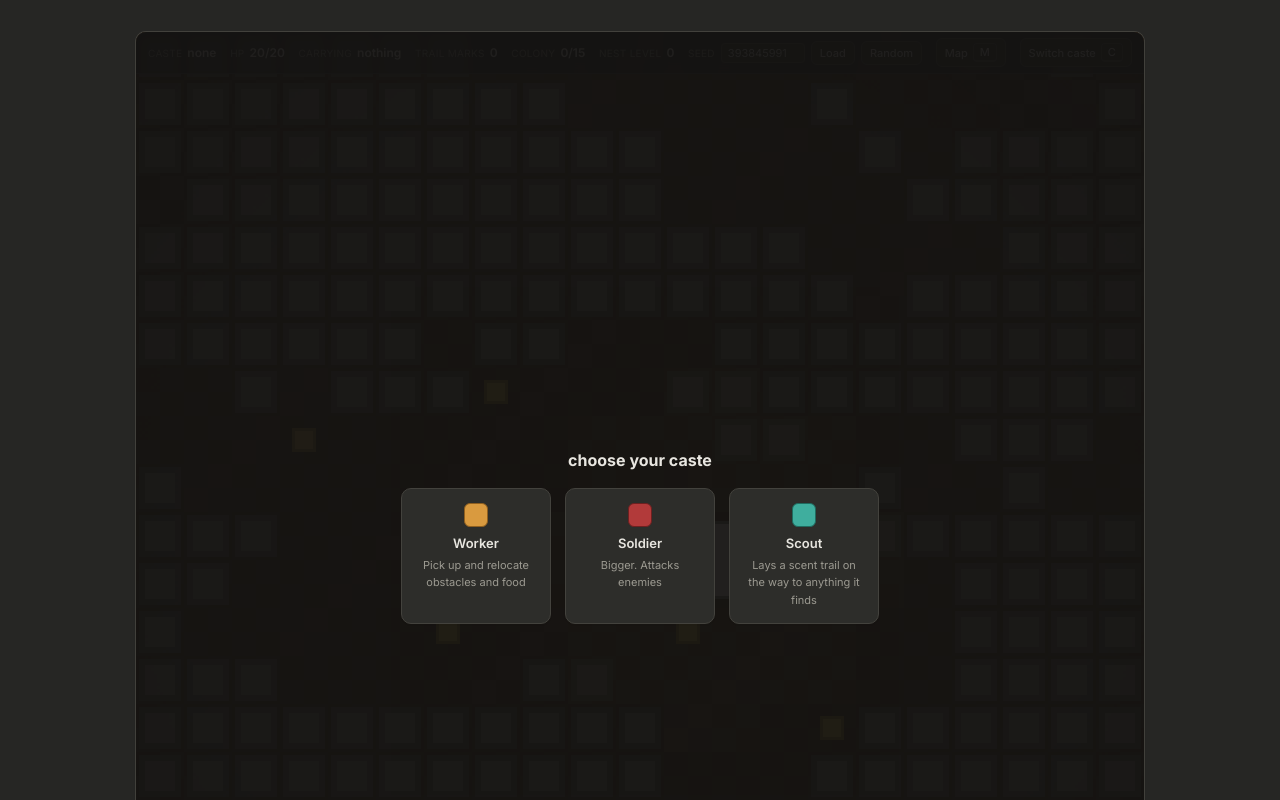
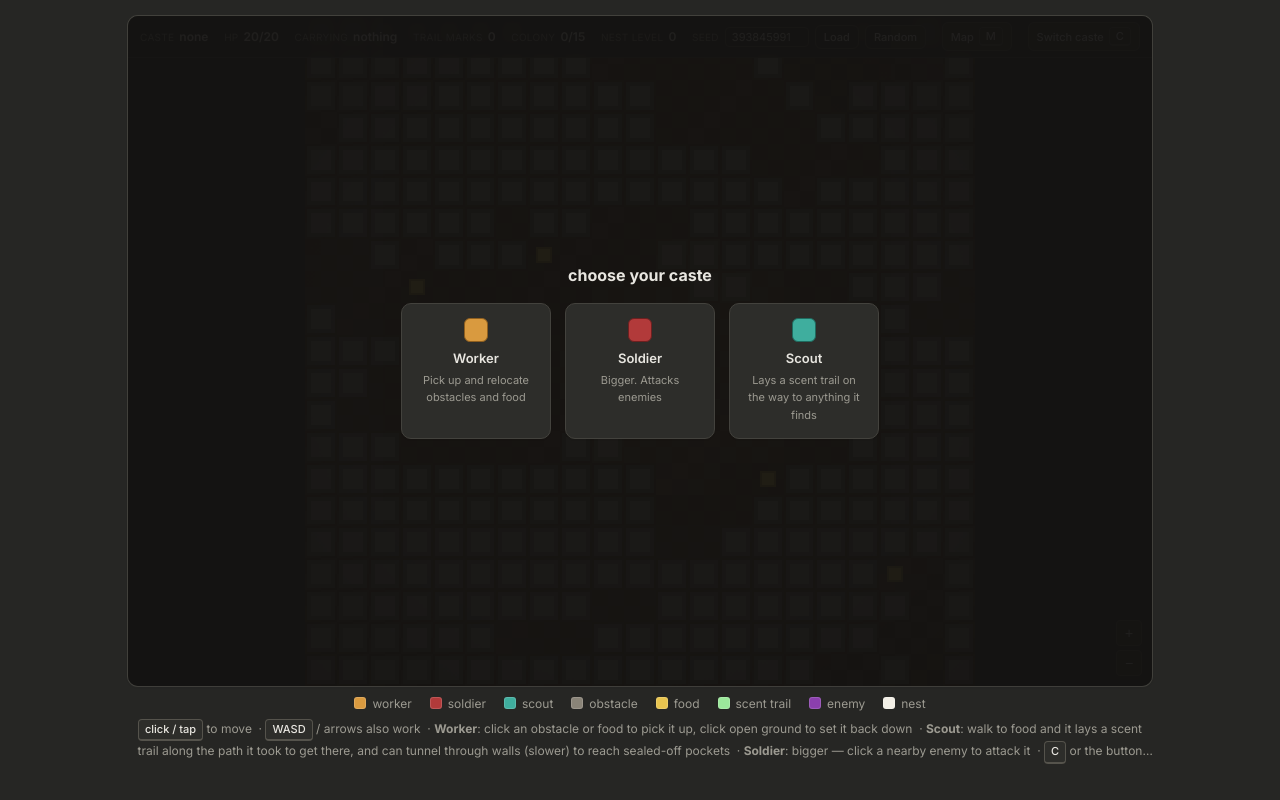
Before and after one commit to kadimara/project-colony, a React (Vite) app: page / in a window 1280 px wide. Shown: the top 800 px of the page. Built offline with nearby package versions, Linux system fonts and the light colour scheme.

Commit message:
fix canvas width height scalable and worker food drop

```diff
--- a/src/Colony.tsx
+++ b/src/Colony.tsx
@@ -11,7 +11,7 @@ function Colony() {
     <div className="stage">
       <div className="canvas-stage">
         <div className="viewport-wrap">
-          <canvas id="game" width={272} height={192} style={{ width: '816px', height: '576px' }} />
+          <canvas id="game" width={272} height={192} />
         </div>
 
         <div className="statusbar">
--- a/src/colony.css
+++ b/src/colony.css
@@ -18,15 +18,18 @@
     font-family: 'Inter', -apple-system, BlinkMacSystemFont, sans-serif;
     display: flex;
     justify-content: center;
-    min-height: 100vh;
+    height: 100%;
   }
   .stage {
-    padding: 32px 16px 48px;
+    padding: 16px 16px 24px;
     display: flex;
     flex-direction: column;
     align-items: center;
     max-width: 1100px;
     width: 100%;
+    height: 100vh;
+    height: 100dvh;
+    box-sizing: border-box;
   }
   .title {
     font-size: 20px;
@@ -42,13 +45,27 @@
     margin: 0 0 24px;
     text-align: center;
   }
-  .canvas-stage { position: relative; border-radius: 10px; overflow: hidden; box-shadow: 0 1px 3px rgba(0,0,0,0.08), 0 0 0 1px var(--border); }
+  .canvas-stage {
+    position: relative;
+    border-radius: 10px;
+    overflow: hidden;
+    box-shadow: 0 1px 3px rgba(0,0,0,0.08), 0 0 0 1px var(--border);
+    flex: 1 1 auto;
+    min-height: 0;
+    min-width: 0;
+    width: 100%;
+    display: flex;
+    align-items: center;
+    justify-content: center;
+  }
   .viewport-wrap { background: #000; overflow: hidden; line-height: 0; }
   canvas#game {
     image-rendering: pixelated;
     image-rendering: crisp-edges;
     display: block;
     cursor: pointer;
+    max-width: 100%;
+    max-height: 100%;
   }
   .statusbar {
     position: absolute;
@@ -68,7 +85,8 @@
   .stat-label { color: var(--text-dim); font-size: 10px; letter-spacing: 0.3px; text-transform: uppercase; }
   .stat-value { color: var(--text); font-size: 12px; font-weight: 600; }
   .legend {
-    margin-top: 14px;
+    margin-top: 10px;
+    flex: 0 0 auto;
     display: flex;
     gap: 18px;
     font-size: 12px;
@@ -79,12 +97,17 @@
   .legend-item { display: flex; align-items: center; gap: 6px; }
   .swatch { width: 12px; height: 12px; border-radius: 3px; display: inline-block; border: 1px solid rgba(255,255,255,0.15); }
   .hint {
-    margin-top: 16px;
+    margin-top: 8px;
+    flex: 0 0 auto;
     font-size: 12px;
     color: var(--text-dim);
     text-align: center;
-    line-height: 1.9;
+    line-height: 1.6;
     max-width: 1024px;
+    overflow: hidden;
+    display: -webkit-box;
+    -webkit-line-clamp: 2;
+    -webkit-box-orient: vertical;
   }
   .key {
     display: inline-block;
--- a/src/constants.ts
+++ b/src/constants.ts
@@ -7,37 +7,42 @@ export const SPAWN_X = Math.floor(MAP_W / 2);
 export const SPAWN_Y = Math.floor(MAP_H / 2);
 export const INITIAL_SEED = 393845991;
 
+// all three castes share one base move speed (worker's) so no caste is
+// simply faster than another outside of situational modifiers (a scout
+// digging, or a worker hauling something — see SCOUT_DIG_MOVE_DUR)
+export const BASE_MOVE_DUR = 240;
+
 export const CASTES: Record<CasteKey, CasteDef> = {
   worker: {
     name: 'Worker',
     color: '#d99a3f',
     edge: '#8f5f1f',
-    moveDur: 240,
+    moveDur: BASE_MOVE_DUR,
     inset: 3,
   },
   soldier: {
     name: 'Soldier',
     color: '#b23a3a',
     edge: '#6e2020',
-    moveDur: 260,
+    moveDur: BASE_MOVE_DUR,
     inset: 1,
   },
   scout: {
     name: 'Scout',
     color: '#3fae9e',
     edge: '#1f6b5f',
-    moveDur: 190,
+    moveDur: BASE_MOVE_DUR,
     inset: 3,
   },
 };
 
-// each zoom level uses a clean integer CSS scale so tiles stay crisp
-// vpw * TILE * scale = displayed px width (target: 1024×1024)
+// vpw × vph tiles visible at each zoom level — kept square (vpw === vph) so
+// the on-screen canvas is always a square that can be fit to the viewport
 export const ZOOM_LEVELS: ZoomLevel[] = [
-  { vpw: 16, vph: 16, scale: 4 }, // zoomed in   — 1024×1024px
-  { vpw: 21, vph: 21, scale: 3 }, // default     — 1008×1008px
-  { vpw: 32, vph: 32, scale: 2 }, // zoomed out  — 1024×1024px
-  { vpw: 64, vph: 64, scale: 1 }, // far          — 1024×1024px
+  { vpw: 16, vph: 16 }, // zoomed in
+  { vpw: 21, vph: 21 }, // default
+  { vpw: 32, vph: 32 }, // zoomed out
+  { vpw: 64, vph: 64 }, // far
 ];
 export const DEFAULT_ZOOM_INDEX = 1;
 
@@ -86,10 +91,12 @@ export const COLONIST_MAX_HP: Record<CasteKey, number> = {
   soldier: 16,
   scout: 8,
 };
+// colonist AI shares one base move speed too, using the worker's prior value
+export const COLONIST_BASE_MOVE_DUR = 260;
 export const COLONIST_MOVE_DUR: Record<CasteKey, number> = {
-  worker: 260,
-  soldier: 280,
-  scout: 200,
+  worker: COLONIST_BASE_MOVE_DUR,
+  soldier: COLONIST_BASE_MOVE_DUR,
+  scout: COLONIST_BASE_MOVE_DUR,
 };
 export const COLONIST_ATK_DAMAGE = 3;
 export const COLONIST_ATK_COOLDOWN = 700;
--- a/src/game.ts
+++ b/src/game.ts
@@ -7,7 +7,7 @@ import {
   createGameState, foodAt, isNestAt, obstacleAt, pruneScentTrail, regenerateWorld, walkable as stateWalkable,
 } from './state/state';
 import { dirBetween, spawnEnemies, startStep, updateActorAnimation } from './entities/entities';
-import { applyZoom, screenToTile } from './render/camera';
+import { applyZoom, fitCanvasDisplaySize, screenToTile } from './render/camera';
 import { bfsToAdjacent, isAdjacent } from './systems/pathfinding';
 import {
   applyCaste, attemptSoldierAttack, computeClickPath, onPlayerArrived, tryMove, tryPlaceAt, tryPlayerStep,
@@ -50,6 +50,13 @@ export function initColonyGame(): void {
   worldCanvas.style.height = (worldCanvas.height * 2) + 'px';
 
   applyZoom(state, DEFAULT_ZOOM_INDEX);
+
+  // keep the canvas the largest square that fits on screen, no matter how
+  // the window is resized or the surrounding HUD text reflows
+  const canvasStage = canvas.parentElement?.parentElement;
+  if (canvasStage) {
+    new ResizeObserver(() => fitCanvasDisplaySize(state)).observe(canvasStage);
+  }
 
   const walkableFn = (x: number, y: number) => stateWalkable(state, x, y);
 
--- a/src/render/camera.ts
+++ b/src/render/camera.ts
@@ -11,9 +11,22 @@ export function applyZoom(state: GameState, index: number): void {
   const { canvas, ctx } = state.refs;
   canvas.width = state.VP_W * TILE;
   canvas.height = state.VP_H * TILE;
-  canvas.style.width = (state.VP_W * TILE * lvl.scale) + 'px';
-  canvas.style.height = (state.VP_H * TILE * lvl.scale) + 'px';
   ctx.imageSmoothingEnabled = false;
+  fitCanvasDisplaySize(state);
+}
+
+// the canvas is always square (every zoom level uses vpw === vph), so the
+// on-screen size is just the largest square that fits inside .canvas-stage
+// — that box is what flexbox leaves over after the statusbar/legend/hint,
+// so this keeps the whole canvas on screen at any window size
+export function fitCanvasDisplaySize(state: GameState): void {
+  const { canvas } = state.refs;
+  const stage = canvas.parentElement?.parentElement;
+  if (!stage) return;
+  const side = Math.floor(Math.min(stage.clientWidth, stage.clientHeight));
+  if (side <= 0) return;
+  canvas.style.width = side + 'px';
+  canvas.style.height = side + 'px';
 }
 
 export function getClampedCamX(state: GameState): number {
--- a/src/state/state.ts
+++ b/src/state/state.ts
@@ -396,17 +396,23 @@ export function placeFoodNear(
   tx: number,
   ty: number,
 ): boolean {
-  const freeAt = (x: number, y: number) =>
+  // the origin tile is where the dropping actor itself is standing, so its
+  // own occupancy there doesn't make it "taken" — only ring tiles need the
+  // colonist/player occupancy check, otherwise dropping at (tx,ty) always
+  // fails (the actor is always standing there) and pushes the item onto a
+  // ring tile instead, which for a worker unloading near the nest can land
+  // just outside the nest's food radius and get picked back up next tick
+  const freeAt = (x: number, y: number, isOrigin: boolean) =>
     terrainWalkable(state, x, y) &&
     !isWall(state, x, y) &&
     !foodAt(state, x, y) &&
     !isEnemyAt(state, x, y) &&
     !isNestAt(state, x, y) &&
-    !isColonistAt(state, x, y) &&
-    !isPlayerAt(state, x, y);
+    (isOrigin || !isColonistAt(state, x, y)) &&
+    (isOrigin || !isPlayerAt(state, x, y));
   let dropX = tx,
     dropY = ty;
-  if (!freeAt(dropX, dropY)) {
+  if (!freeAt(dropX, dropY, true)) {
     const ring = [
       [1, 0],
       [-1, 0],
@@ -419,7 +425,7 @@ export function placeFoodNear(
     ];
     let placed = false;
     for (const [dx, dy] of ring) {
-      if (freeAt(tx + dx, ty + dy)) {
+      if (freeAt(tx + dx, ty + dy, false)) {
         dropX = tx + dx;
         dropY = ty + dy;
         placed = true;
--- a/src/systems/player-actions.ts
+++ b/src/systems/player-actions.ts
@@ -22,7 +22,10 @@ import { updateHud } from '../ui/hud';
 export function tryPlayerStep(state: GameState, nx: number, ny: number, dir: Dir, walkable: Walkable): boolean {
   const { player } = state;
   if (walkable(nx, ny)) {
-    player.moveDur = CASTES[player.caste!].moveDur;
+    // hauling something as a worker slows you to a digging scout's pace
+    player.moveDur = player.caste === 'worker' && player.carryingType
+      ? SCOUT_DIG_MOVE_DUR
+      : CASTES[player.caste!].moveDur;
     startStep(player, nx, ny, dir);
     return true;
   }
--- a/src/systems/worker-ai.ts
+++ b/src/systems/worker-ai.ts
@@ -14,7 +14,10 @@
 // deliberately not autonomous foragers — they only ever act on a scent
 // trail, food they can see, the nearest wall material, or an alarm.
 import type { Colonist, GameState, HudRefs } from '../types/types';
-import { COLONIST_FORAGE_RADIUS, SOLDIER_ALERT_SCENT_RADIUS, WORKER_FRONTIER_SEARCH_RADIUS } from '../constants';
+import {
+  COLONIST_FORAGE_RADIUS, COLONIST_MOVE_DUR, SCOUT_DIG_MOVE_DUR, SOLDIER_ALERT_SCENT_RADIUS,
+  WORKER_FRONTIER_SEARCH_RADIUS,
+} from '../constants';
 import {
   claimedForageTargets, dropCarried, effectiveNestFoodRadius, findFrontierDropSite, foodAt, isWall,
   nearestAlarmSource, nearestFoodTo, nearestFoodViaTrail, nearestWallToNest, nestDistance, placeFoodNear,
@@ -273,5 +276,7 @@ const workerTree: BTNode<WorkerCtx> = sequence(
 );
 
 export function updateWorker(state: GameState, _hud: HudRefs, colonist: Colonist, now: number, walkable: Walkable): void {
+  // hauling something slows a worker to a digging scout's pace
+  colonist.moveDur = colonist.carrying ? SCOUT_DIG_MOVE_DUR : COLONIST_MOVE_DUR.worker;
   workerTree({ state, colonist, now, walkable });
 }
--- a/src/types/types.ts
+++ b/src/types/types.ts
@@ -33,7 +33,6 @@ export interface CasteDef {
 export interface ZoomLevel {
   vpw: number;
   vph: number;
-  scale: number;
 }
 
 // common movement/animation fields shared by the player, enemies, and colonists
```
